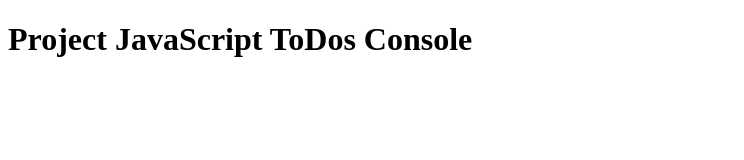
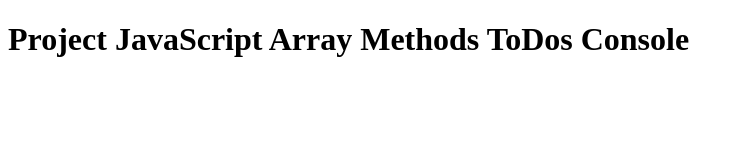
Before and after one commit to yevgenysiregar/project-javascript-array-methods-todos-console, a plain HTML site: page index.html in a window 1280 px wide. Shown: the whole page, without its empty margins (0-744 px from the left). Drawn offline with Linux system fonts and the light colour scheme.

Commit message:
Edit tittle and h1 on index.html

```diff
--- a/index.html
+++ b/index.html
@@ -4,10 +4,10 @@
     <meta charset="UTF-8" />
     <meta name="viewport" content="width=device-width, initial-scale=1.0" />
     <meta http-equiv="X-UA-Compatible" content="ie=edge" />
-    <title>Project JavaScript ToDos Console</title>
+    <title>Project JavaScript Array Methods ToDos Console</title>
   </head>
   <body>
-    <h1>Project JavaScript ToDos Console</h1>
+    <h1>Project JavaScript Array Methods ToDos Console</h1>
 
     <script src="./index.js"></script>
   </body>
```
